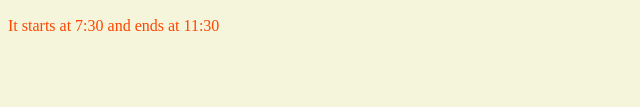
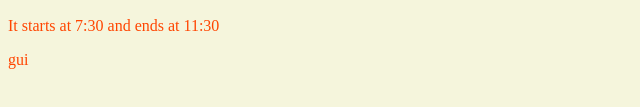
Before and after one commit to stefanescuowen-cmd/CSET-115, a plain HTML site: page index.html in a window 1280 px wide. Shown: the part 203-310 px from the top of the page, 0-640 px from the left. Drawn offline with Linux system fonts and the light colour scheme.

Commit message:
Added 5th paragraph.

```diff
--- a/index.html
+++ b/index.html
@@ -16,6 +16,7 @@
         <p>Branch</p>
         <h2>Time</h2>
         <p>It starts at 7:30 and ends at 11:30</p>
+        <p>gui</p>
     </article>
     <footer></footer>
 </body>
```
